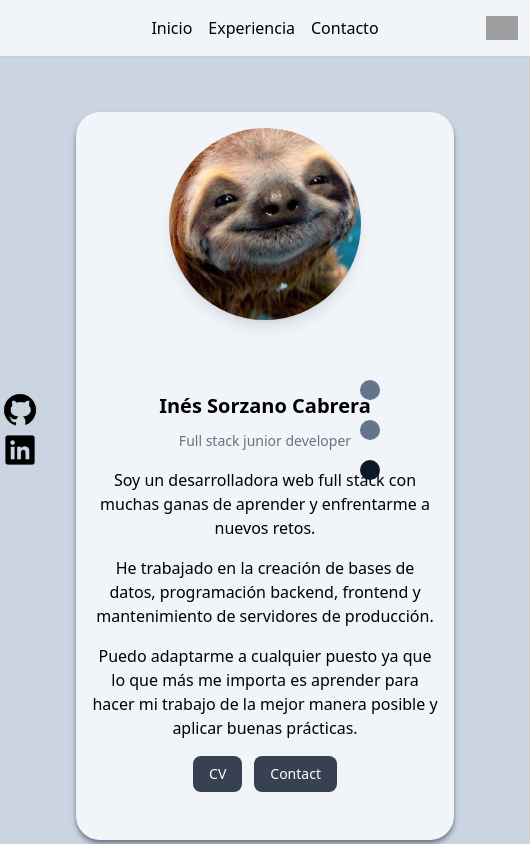
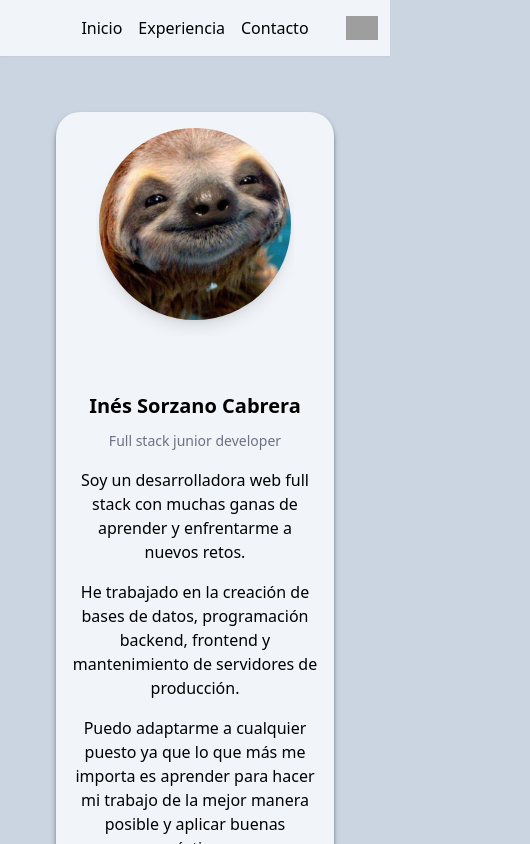
Before and after one commit to InesSorzano/nuxt-portfolio, a Nuxt app: page / in a window 390 px wide. Shown: the top 844 px of the page, 530 px wide, since content can reach past the window. Built offline with nearby package versions, Linux system fonts and the light colour scheme; grey boxes are pictures that could not be loaded.

Commit message:
hide lateral bars on mobile size

```diff
--- a/assets/css/tailwind.css
+++ b/assets/css/tailwind.css
@@ -4,7 +4,6 @@
 
 body {
     @apply bg-slate-300 dark:bg-slate-700;
-    min-width: 530px;
 
   }
 @layer base {
--- a/pages/index.vue
+++ b/pages/index.vue
@@ -3,7 +3,7 @@
   <div class="flex ">
 
     <!-- Redes sociales -->
-    <div class="left-0 h-[calc(100vh-8rem)]  w-10  fixed md:left-16 justify-center flex flex-col items-center dark:w-12">
+    <div class="hidden sm:flex  left-0 h-[calc(100vh-8rem)]  w-10  fixed md:left-16 justify-center  flex-col items-center dark:w-12">
       <a href="https://github.com/InesSorzano" rel="noopener noreferrer" target="_blank" class="dark:m-1 dark:bg-slate-100 rounded-full ">
          <img src="/images/github.png" alt="github logo">
       </a>
@@ -14,7 +14,7 @@
     <!--  -->
 
     <!-- Contenido principal -->
-    <div class=" h-full text-center w-full mx-5 md:mx-40 px-10 ">
+    <div class="mx-auto h-full text-center w-full mx-5 md:mx-40 px-10 ">
       <!-- Ïndice -->
       <div id="index" class="my-5 ">
       </div>
@@ -136,7 +136,7 @@
     <!--  -->
 
     <!-- Anclas derecha -->
-    <div class=" h-[calc(100vh-8rem)]  w-10 fixed right-0 md:right-16 justify-center flex items-center ">
+    <div class="hidden sm:flex h-[calc(100vh-8rem)]  w-10 fixed right-0 md:right-16 justify-center items-center ">
       <ul>
         <li v-for="anchor in anchorNames">
           <NuxtLink :to="'#'+anchor" :class="currentAnchor ===  anchor  ? 'bg-slate-900 dark:bg-slate-100' : 'bg-slate-500'"  @click="handleAnchorClick" class=" m-5 w-5 h-5 rounded-full flex justify-center"></NuxtLink>
```
